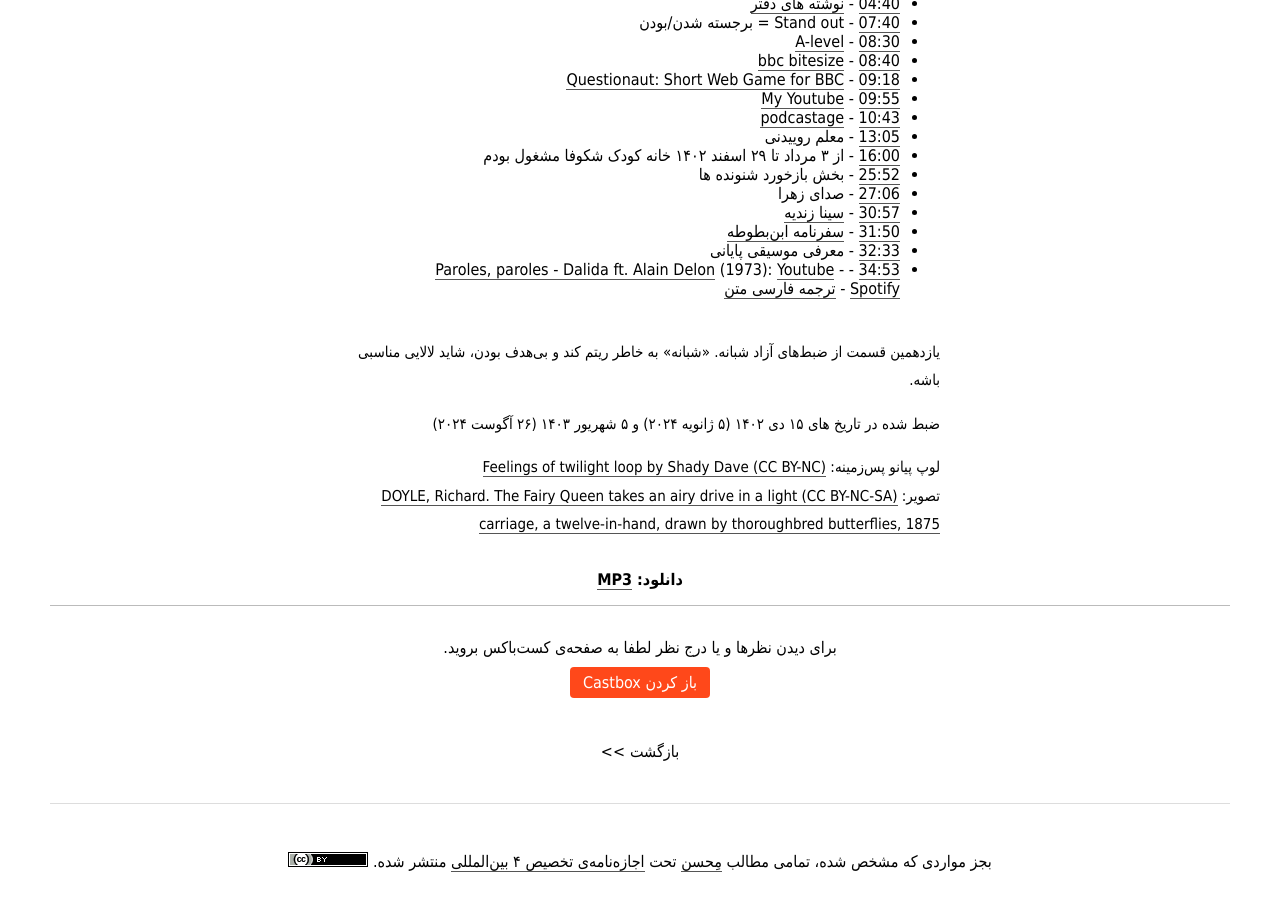
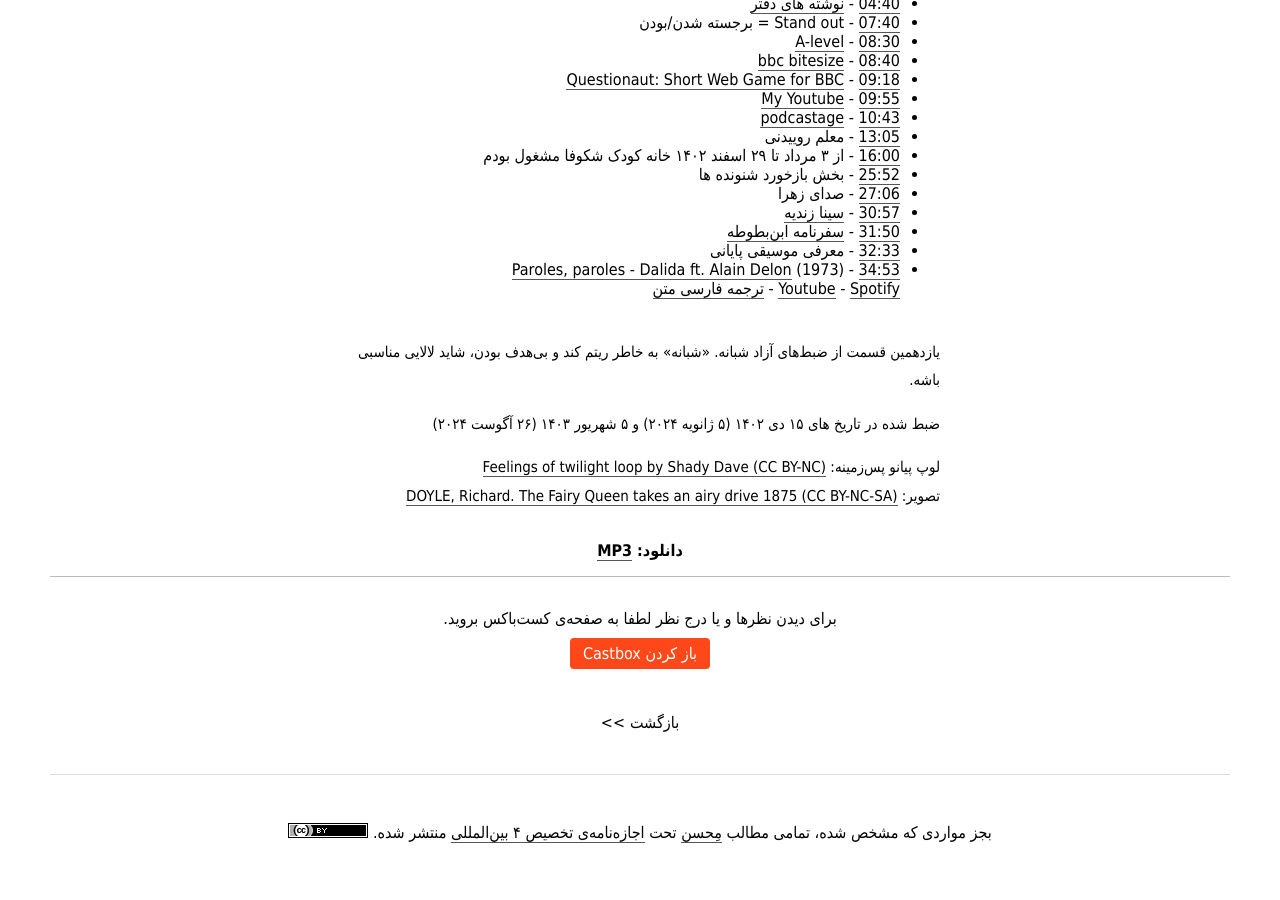
Before and after one commit to mohsend/mehsen.ir, a Jekyll site: the page built from _posts/2024-08-28-shabane-011.md, in a window 1280 px wide and 900 px high, scrolled down 1173 px. Built offline with Jekyll 4.4.1, drawn with Linux system fonts in a browser that asks for light colours; some web fonts are replaced.

Commit message:
FIX date on post

```diff
--- a/_posts/2024-04-18-shabane-011.md
+++ b/_posts/2024-08-28-shabane-011.md
@@ -43,7 +43,7 @@
 * 30:57 - [سینا زندیه](https://www.instagram.com/sinaswebz/)
 * 31:50 - [سفرنامه ابن‌بطوطه](https://mehsen.ir/buy/rihla)
 * 32:33 - معرفی موسیقی پایانی
-* 34:53 - [Paroles, paroles - Dalida ft. Alain Delon](https://en.wikipedia.org/wiki/Paroles%2C_paroles) (1973):
+* 34:53 - [Paroles, paroles - Dalida ft. Alain Delon](https://en.wikipedia.org/wiki/Paroles%2C_paroles) (1973)
 [Youtube](https://www.youtube.com/watch?v=LYAvhujK4nA&list=PLflfic2qZOnFwXMG_kqBzkzPgFyC8EMqy) -
 [Spotify](https://open.spotify.com/track/4VvTGipG8YaF09z0kfGqaD) -
 [ترجمه فارسی متن](https://lyricstranslate.com/en/paroles-paroles-%D8%AD%D8%B1%D9%81%D8%8C%D8%AD%D8%B1%D9%81%D8%8C-%D8%AD%D8%B1%D9%81.html)
@@ -53,4 +53,4 @@
 ضبط شده در تاریخ های ۱۵ دی ۱۴۰۲ (۵ ژانویه ۲۰۲۴)  و ۵ شهریور ۱۴۰۳ (۲۶ آگوست ۲۰۲۴)
 
 لوپ پیانو پس‌زمینه: [Feelings of twilight loop by Shady Dave (CC BY-NC)](https://freesound.org/people/ShadyDave/sounds/333811/)
-تصویر: [(CC BY-NC-SA) DOYLE, Richard. The Fairy Queen takes an airy drive in a light carriage, a twelve-in-hand, drawn by thoroughbred butterflies, 1875](https://www.flickr.com/photos/halloweenhjb/51354853956/)
+تصویر: [(CC BY-NC-SA) DOYLE, Richard. The Fairy Queen takes an airy drive 1875](https://www.flickr.com/photos/halloweenhjb/51354853956/)
```
